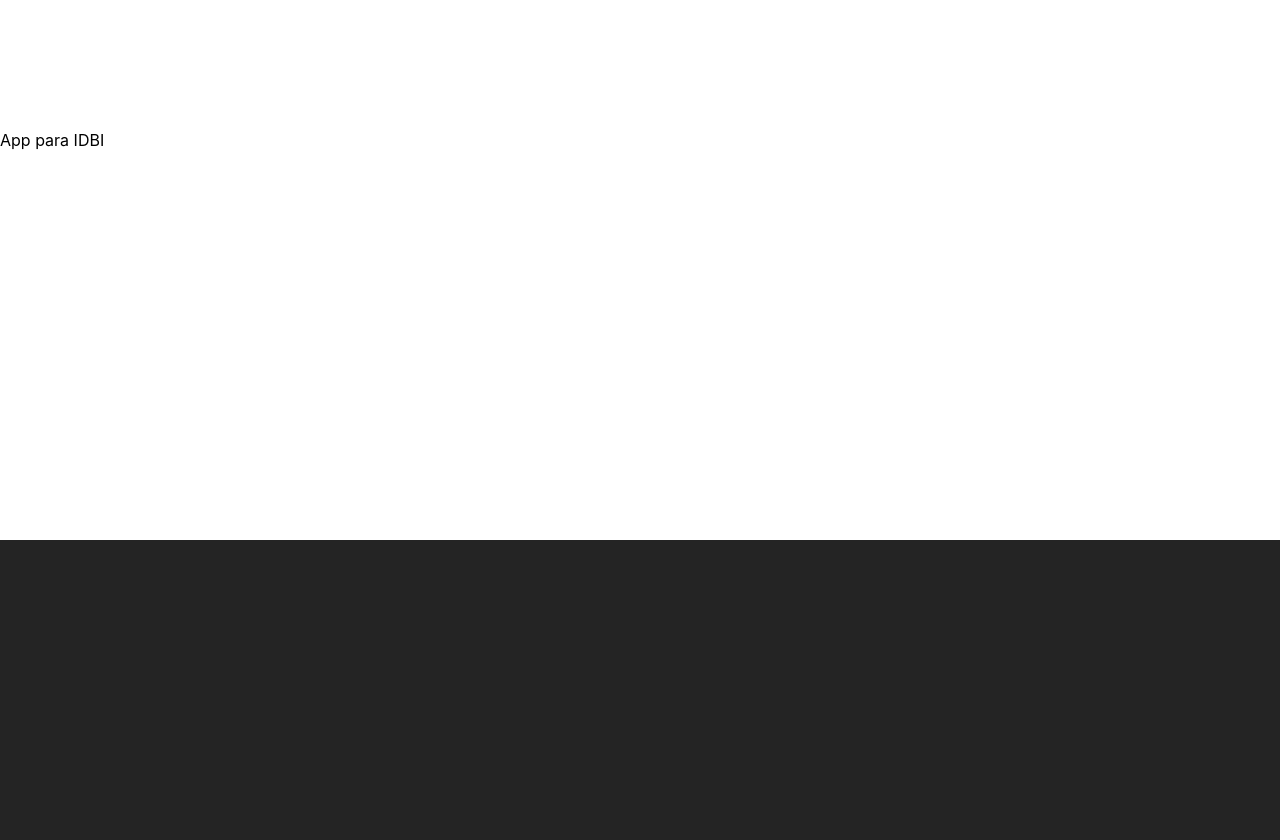
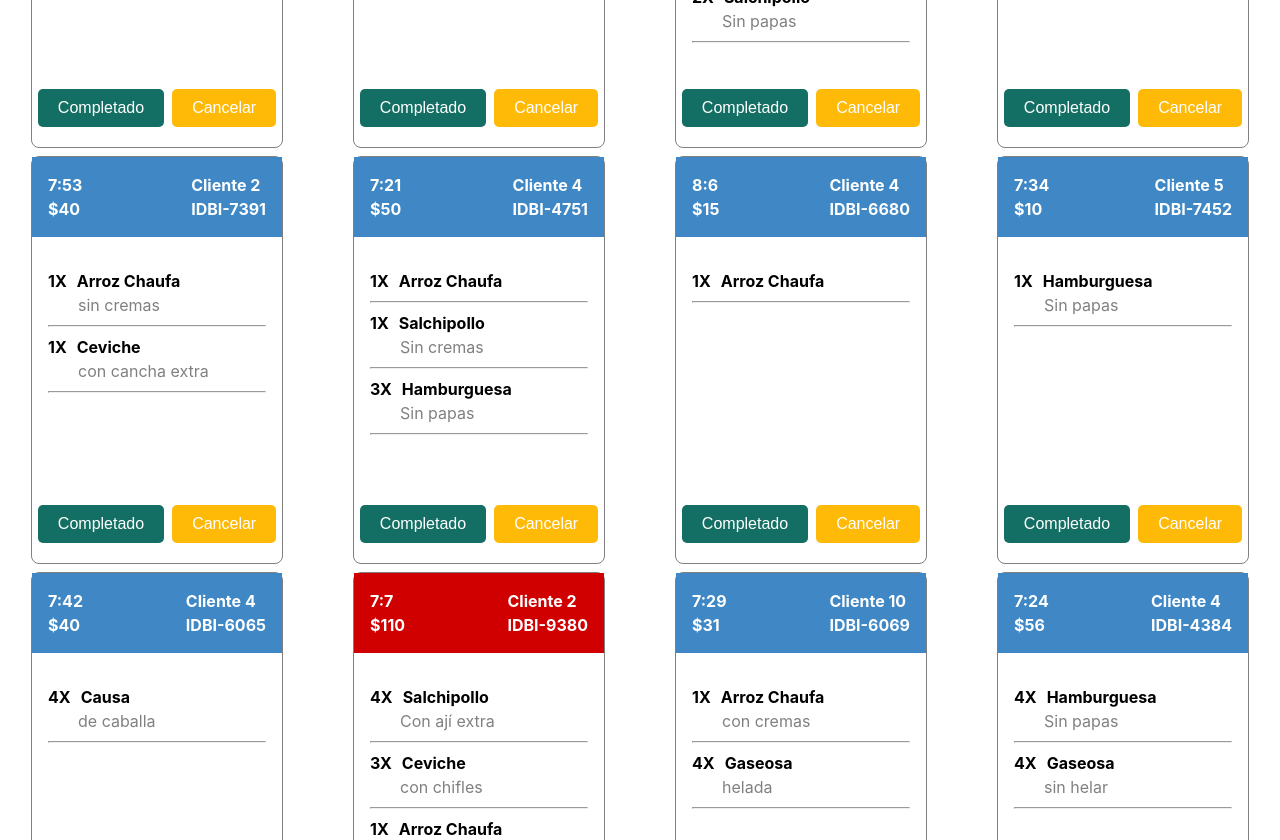
Before and after one commit to ThonyIucI/IDBS-kds, a React (Vite) app: page / in a window 1280 px wide. Shown: the part 260-1100 px from the top of the page. Before the commit the page ends 800 px from the top, so only its background shows below. Built offline with nearby package versions, Linux system fonts and the light colour scheme.

Commit message:
data aleatoria para mostrar en home

```diff
--- a/src/App.tsx
+++ b/src/App.tsx
@@ -1,13 +1,17 @@
 import { Provider } from 'react-redux'
 import { store } from './redux/store'
-
+import { ThemeProvider } from 'styled-components'
+import theme from './theme'
+import Home from './pages/Home'
 function App() {
 
 
   return (
-    <Provider store={store}>
-      App para IDBI
-    </Provider>
+    <ThemeProvider theme={theme}>
+      <Provider store={store}>
+       <Home/>
+      </Provider>
+    </ThemeProvider>
   )
 }
 
--- /dev/null
+++ b/src/utils/data.ts
@@ -0,0 +1,38 @@
+export const PosibleProducts = [
+    {
+        id: 1,
+        name: 'Hamburguesa',
+        descriptions: ['', 'Sin papas', 'Sin cremas', 'Con ají extra'],
+        price: 10,
+    },
+    {
+        id: 2,
+        name: 'Salchipollo',
+        descriptions: ['', 'Sin papas', 'Sin cremas', 'Con ají extra'],
+        price: 5,
+    },
+    {
+        id: 3,
+        name: 'Arroz Chaufa',
+        descriptions: ['', 'con cremas', 'sin hotdog', 'sin cremas'],
+        price: 15,
+    },
+    {
+        id: 4,
+        name: 'Gaseosa',
+        descriptions: ['helada', 'sin helar'],
+        price: 4,
+    },
+    {
+        id: 5,
+        name: 'Ceviche',
+        descriptions: ['', 'Mixto', 'con cancha extra', 'con chifles'],
+        price: 25,
+    },
+    {
+        id: 6,
+        name: 'Causa',
+        descriptions: ['', 'atún premium', 'de caballa', 'sin aceituna'],
+        price: 10,
+    },
+]
```
